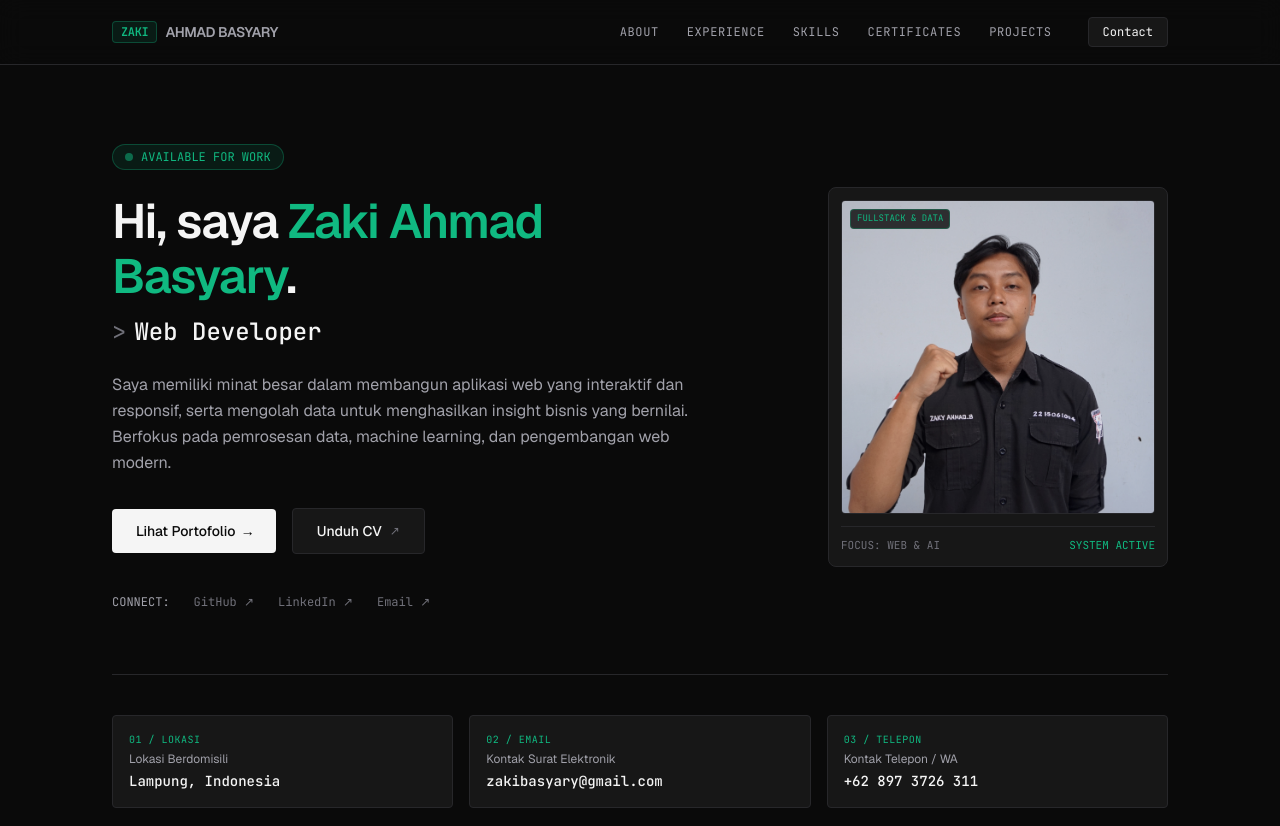
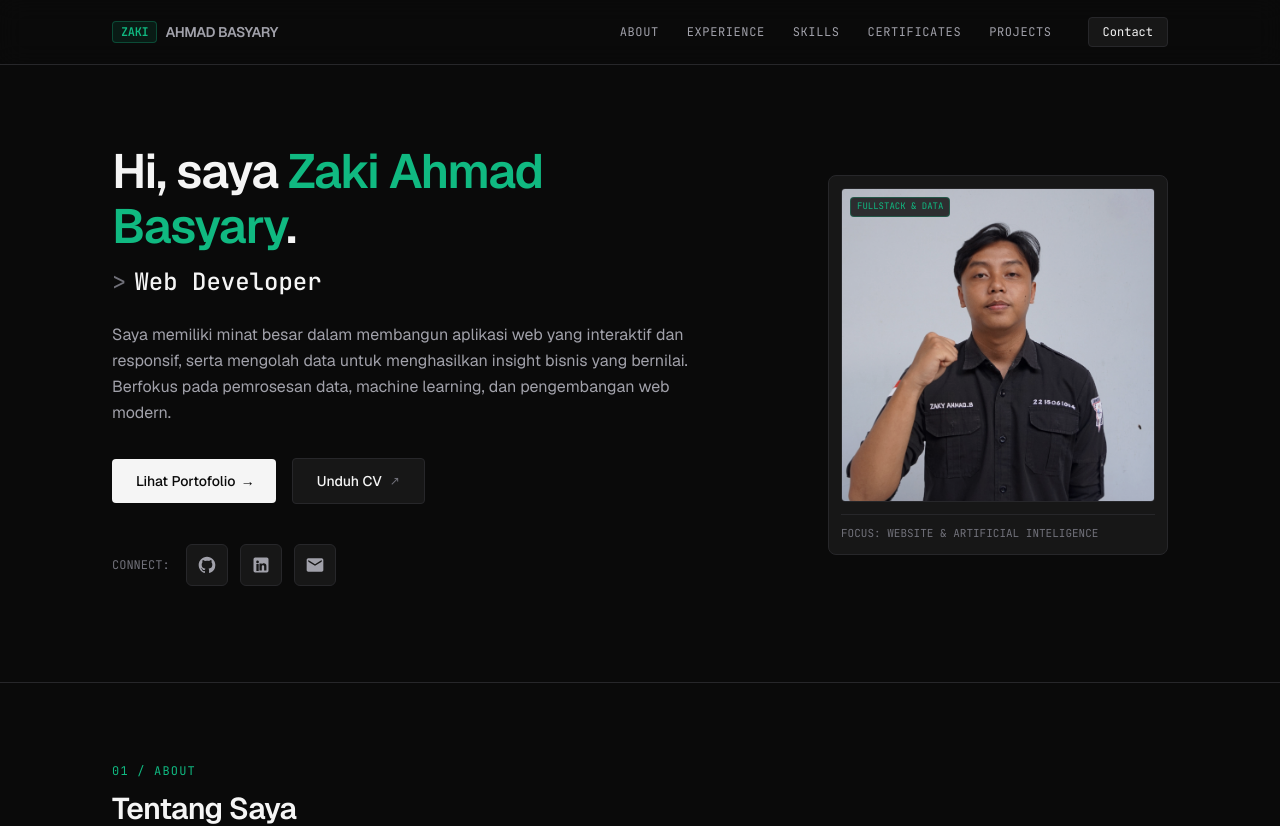
Before and after one commit to zakiahmadbasyary/porto-react, a React (Vite) app: page / in a window 1280 px wide. Shown: the top 826 px of the page. Built offline with nearby package versions, Linux system fonts and the light colour scheme.

Commit message:
revisi hero section

```diff
--- a/src/components/sections/Hero.jsx
+++ b/src/components/sections/Hero.jsx
@@ -42,11 +42,6 @@ export default function Hero() {
             animate={{ opacity: 1, y: 0 }}
             transition={{ duration: 0.6, ease: "easeOut" }}
           >
-            {/* TELEMETRY BADGE */}
-            <div className="inline-flex items-center gap-2 px-3 py-1 rounded-full bg-[#10B981]/10 border border-[#10B981]/30 font-mono text-xs text-[#10B981] mb-6">
-              <span className="w-2 h-2 rounded-full bg-[#10B981] animate-pulse" />
-              <span>AVAILABLE FOR WORK</span>
-            </div>
 
             {/* MAIN HEADLINE */}
             <h1 className="text-3xl sm:text-4xl md:text-5xl font-semibold tracking-tight text-[#F5F5F5] leading-[1.15]">
@@ -98,30 +93,44 @@ export default function Hero() {
               </a>
             </div>
 
-            {/* SOCIAL LINKS */}
-            <div className="mt-10 flex items-center gap-6 text-xs font-mono text-[#71717A]">
-              <span className="uppercase text-[#A1A1AA]">Connect:</span>
+            {/* SOCIAL LINKS (LOGOS) */}
+            <div className="mt-10 flex items-center gap-3">
+              <span className="font-mono text-xs text-[#71717A] uppercase mr-1">Connect:</span>
               <a
                 href="https://github.com/zakiahmadbasyary"
                 target="_blank"
                 rel="noopener noreferrer"
-                className="hover:text-[#10B981] transition-colors"
+                aria-label="GitHub Profile"
+                title="GitHub Profile"
+                className="bg-[#171717] hover:bg-[#1F1F23] text-[#A1A1AA] hover:text-[#10B981] border border-[#27272A] hover:border-[#10B981]/40 p-2.5 rounded-md transition-all flex items-center justify-center group"
               >
-                GitHub ↗
+                <svg className="w-5 h-5 transition-transform group-hover:scale-110" fill="currentColor" viewBox="0 0 24 24">
+                  <path fillRule="evenodd" clipRule="evenodd" d="M12 2C6.477 2 2 6.484 2 12.017c0 4.425 2.865 8.18 6.839 9.504.5.092.682-.217.682-.483 0-.237-.008-.868-.013-1.703-2.782.605-3.369-1.343-3.369-1.343-.454-1.158-1.11-1.466-1.11-1.466-.908-.62.069-.608.069-.608 1.003.07 1.53 1.032 1.53 1.032.892 1.53 2.341 1.088 2.91.832.092-.647.35-1.088.636-1.338-2.22-.253-4.555-1.113-4.555-4.951 0-1.093.39-1.988 1.029-2.688-.103-.253-.446-1.272.098-2.65 0 0 .84-.27 2.75 1.026A9.564 9.564 0 0112 6.844c.85.004 1.705.115 2.504.337 1.909-1.296 2.747-1.027 2.747-1.027.546 1.379.202 2.398.1 2.651.64.7 1.028 1.595 1.028 2.688 0 3.848-2.339 4.695-4.566 4.943.359.309.678.92.678 1.855 0 1.338-.012 2.419-.012 2.747 0 .268.18.58.688.482A10.019 10.019 0 0022 12.017C22 6.484 17.522 2 12 2z" />
+                </svg>
               </a>
+
               <a
                 href="https://linkedin.com/in/zaki-ahmad-basyary"
                 target="_blank"
                 rel="noopener noreferrer"
-                className="hover:text-[#10B981] transition-colors"
+                aria-label="LinkedIn Profile"
+                title="LinkedIn Profile"
+                className="bg-[#171717] hover:bg-[#1F1F23] text-[#A1A1AA] hover:text-[#10B981] border border-[#27272A] hover:border-[#10B981]/40 p-2.5 rounded-md transition-all flex items-center justify-center group"
               >
-                LinkedIn ↗
+                <svg className="w-5 h-5 transition-transform group-hover:scale-110" fill="currentColor" viewBox="0 0 24 24">
+                  <path d="M19 3a2 2 0 0 1 2 2v14a2 2 0 0 1-2 2H5a2 2 0 0 1-2-2V5a2 2 0 0 1 2-2h14m-.5 15.5v-5.3a3.26 3.26 0 0 0-3.26-3.26c-.85 0-1.84.52-2.28 1.3v-1.11h-2.79v8.37h2.79v-4.93c0-.77.62-1.4 1.39-1.4a1.4 1.4 0 0 1 1.4 1.4v4.93h2.75M6.46 10.9v8.37H9.25V10.9H6.46M7.86 6.74a1.6 1.6 0 0 0-1.6 1.6c0 .88.71 1.6 1.6 1.6.89 0 1.6-.72 1.6-1.6 0-.89-.71-1.6-1.6-1.6z" />
+                </svg>
               </a>
+
               <a
                 href="mailto:zakiahmadbasyary@gmail.com"
-                className="hover:text-[#10B981] transition-colors"
+                aria-label="Send Email"
+                title="Send Email"
+                className="bg-[#171717] hover:bg-[#1F1F23] text-[#A1A1AA] hover:text-[#10B981] border border-[#27272A] hover:border-[#10B981]/40 p-2.5 rounded-md transition-all flex items-center justify-center group"
               >
-                Email ↗
+                <svg className="w-5 h-5 transition-transform group-hover:scale-110" fill="currentColor" viewBox="0 0 24 24">
+                  <path d="M20 4H4c-1.1 0-1.99.9-1.99 2L2 18c0 1.1.9 2 2 2h16c1.1 0 2-.9 2-2V6c0-1.1-.9-2-2-2zm0 4l-8 5-8-5V6l8 5 8-5v2z" />
+                </svg>
               </a>
             </div>
           </motion.div>
@@ -158,35 +167,12 @@ export default function Hero() {
 
               {/* CARD FOOTER */}
               <div className="mt-3 pt-2.5 border-t border-[#27272A] flex items-center justify-between font-mono text-[11px] text-[#71717A]">
-                <span>FOCUS: WEB &amp; AI</span>
-                <span className="text-[#10B981]">SYSTEM ACTIVE</span>
+                <span>FOCUS: WEBSITE &amp; ARTIFICIAL INTELIGENCE</span>
               </div>
             </div>
           </motion.div>
         </div>
 
-        {/* METADATA INFO GRID */}
-        <div className="mt-16 pt-10 border-t border-[#27272A] grid grid-cols-1 sm:grid-cols-3 gap-4">
-          {[
-            { label: "01 / LOKASI", title: "Lokasi Berdomisili", value: "Lampung, Indonesia" },
-            { label: "02 / EMAIL", title: "Kontak Surat Elektronik", value: "zakibasyary@gmail.com" },
-            { label: "03 / TELEPON", title: "Kontak Telepon / WA", value: "+62 897 3726 311" },
-          ].map((item, i) => (
-            <motion.div
-              key={i}
-              className="bg-[#171717] border border-[#27272A] hover:border-[#3F3F46] rounded p-4 transition-colors"
-              initial={{ opacity: 0, y: 15 }}
-              animate={{ opacity: 1, y: 0 }}
-              transition={{ delay: 0.3 + i * 0.1 }}
-            >
-              <div className="font-mono text-[10px] text-[#10B981] uppercase tracking-wider mb-1">
-                {item.label}
-              </div>
-              <div className="text-xs text-[#A1A1AA]">{item.title}</div>
-              <div className="text-sm font-mono font-medium text-[#F5F5F5] mt-1">{item.value}</div>
-            </motion.div>
-          ))}
-        </div>
 
       </div>
     </section>
```
